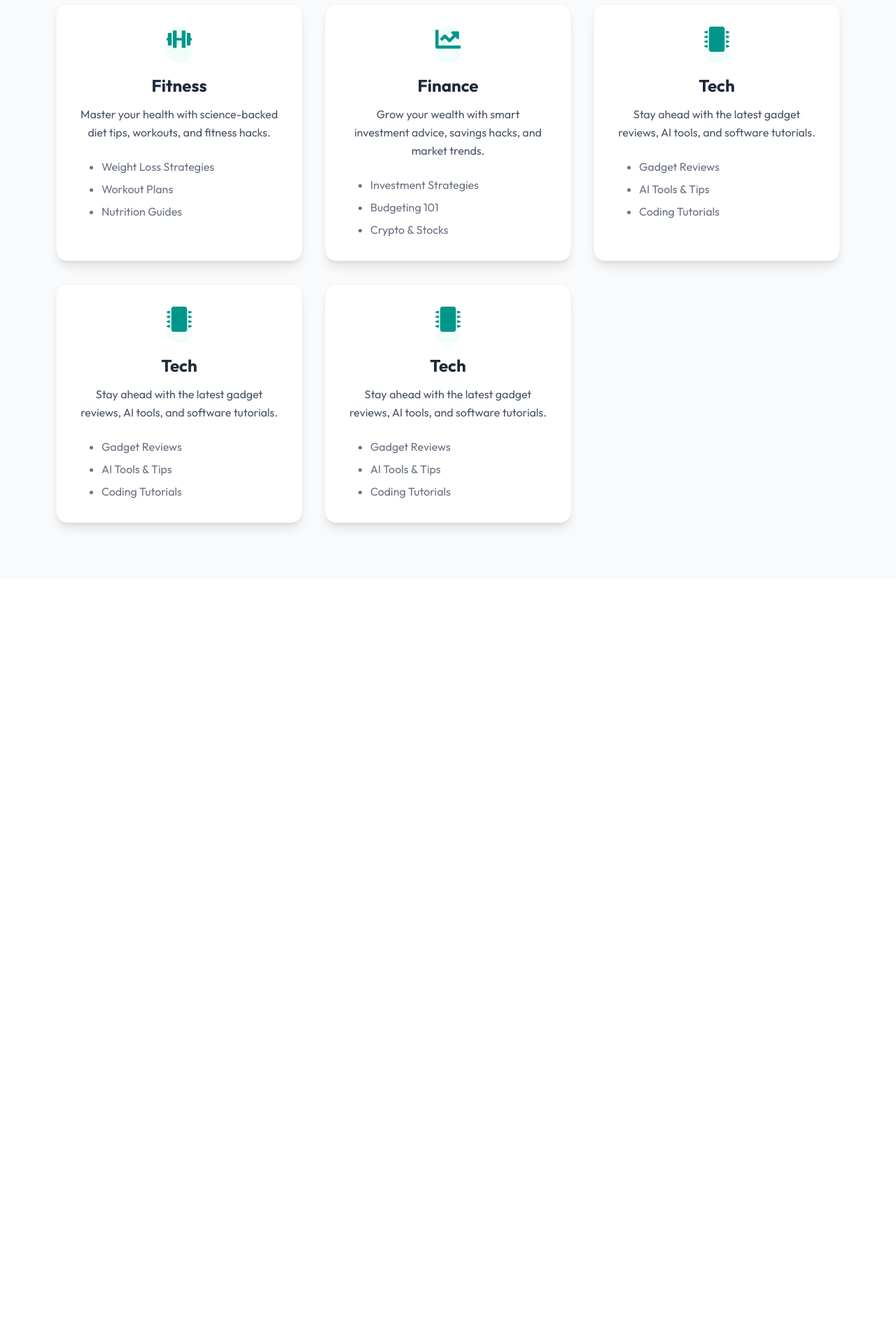
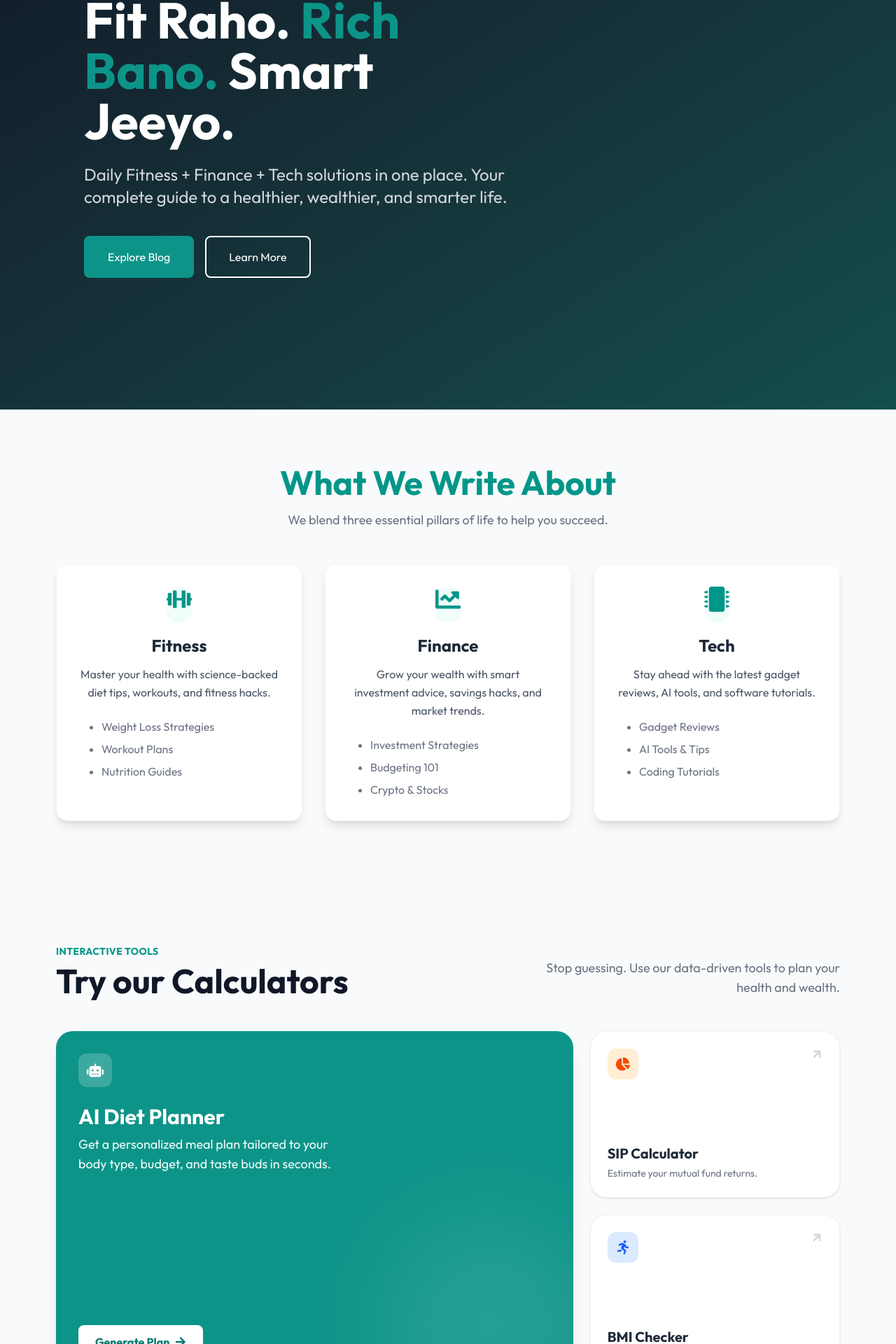
Before and after one commit to ArpanSankesh/FitFinTech, a React (Vite) app in the folder client/: page / in a window 1280 px wide. Shown: the part 215-2135 px from the top of the page at 70% size. Before the commit the page ends 1042 px from the top, so only its background shows below. Built offline with nearby package versions, Linux system fonts and the light colour scheme.

Commit message:
UI : Featured Tools Section

```diff
--- a/client/src/App.jsx
+++ b/client/src/App.jsx
@@ -8,8 +8,8 @@ const App = () => {
   return (
     <div>
       <NavBar />
-      {/* <Hero />
-      <About /> */}
+      <Hero />
+      <About />
       <FeaturedTools/>
     </div>
   )
--- a/client/src/components/FeaturedTools.jsx
+++ b/client/src/components/FeaturedTools.jsx
@@ -1,81 +1,79 @@
 import React from 'react'
-import { FaDumbbell, FaChartLine, FaMicrochip } from "react-icons/fa";
+import { FaCalculator, FaChartPie, FaRunning, FaRobot, FaArrowRight } from "react-icons/fa";
 
 const FeaturedTools = () => {
-  // Data array to make the code cleaner and easier to edit later
-    const cards = [
-      {
-        title: "Fitness",
-        icon: <FaDumbbell className="text-4xl text-teal-600 mb-4" />,
-        desc: "Master your health with science-backed diet tips, workouts, and fitness hacks.",
-        items: ["Weight Loss Strategies", "Workout Plans", "Nutrition Guides"]
-      },
-      {
-        title: "Finance",
-        icon: <FaChartLine className="text-4xl text-teal-600 mb-4" />,
-        desc: "Grow your wealth with smart investment advice, savings hacks, and market trends.",
-        items: ["Investment Strategies", "Budgeting 101", "Crypto & Stocks"]
-      },
-      {
-        title: "Tech",
-        icon: <FaMicrochip className="text-4xl text-teal-600 mb-4" />,
-        desc: "Stay ahead with the latest gadget reviews, AI tools, and software tutorials.",
-        items: ["Gadget Reviews", "AI Tools & Tips", "Coding Tutorials"]
-      },
-      {
-        title: "Tech",
-        icon: <FaMicrochip className="text-4xl text-teal-600 mb-4" />,
-        desc: "Stay ahead with the latest gadget reviews, AI tools, and software tutorials.",
-        items: ["Gadget Reviews", "AI Tools & Tips", "Coding Tutorials"]
-      },
-      {
-        title: "Tech",
-        icon: <FaMicrochip className="text-4xl text-teal-600 mb-4" />,
-        desc: "Stay ahead with the latest gadget reviews, AI tools, and software tutorials.",
-        items: ["Gadget Reviews", "AI Tools & Tips", "Coding Tutorials"]
-      },
-    ];
+  return (
+    <div className='md:py-24 bg-gray-50 px-5 md:px-20'>
 
-    return (
-      <div className='py-20 bg-gray-50 flex flex-col items-center justify-center px-5 md:px-20'>
-
-          {/* Section Header */}
-          <h1 className='text-teal-600 text-3xl md:text-5xl font-bold mb-4 text-center'>
-              Featured Tools & Calculators
+        {/* Section Header - Left Aligned for variety */}
+        <div className='max-w-7xl mx-auto mb-12 flex flex-col md:flex-row md:items-end justify-between gap-6'>
+            <div>
+                <h2 className='text-teal-600 font-bold tracking-wide uppercase text-sm mb-2'>
+                    Interactive Tools
+                </h2>
+                <h1 className='text-4xl md:text-5xl font-bold text-gray-900'>
+                    Try our Calculators
                 </h1>
-          <p className='text-gray-500 text-center max-w-2xl mb-12 text-lg'>
-              High-engagement tools trusted by thousands
+            </div>
+            <p className='text-gray-500 max-w-md text-lg md:text-right'>
+                Stop guessing. Use our data-driven tools to plan your health and wealth.
             </p>
-
-          {/* Cards Container */}
-          <div className='w-full grid grid-cols-1 md:grid-cols-3 gap-8 max-w-7xl'>
-
-              {/* Map through the cards data to generate HTML */}
-              {cards.map((card, index) => (
-                  <div key={index} className='bg-white rounded-2xl shadow-lg hover:shadow-2xl transition-all duration-300 hover:-translate-y-2 p-8 border border-gray-100 flex flex-col items-center text-center'>
-
-                      {/* Icon */}
-                      <div className='bg-teal-50  rounded-full mb-4'>
-                          {card.icon}
         </div>
 
-                      {/* Title */}
-                      <h3 className='text-2xl font-bold text-gray-800 mb-3'>{card.title}</h3>
+        {/* BENTO GRID LAYOUT */}
+        <div className='max-w-7xl mx-auto grid grid-cols-1 md:grid-cols-3 md:grid-rows-2 gap-6 h-auto md:h-[500px]'>
 
-                      {/* Description */}
-                      <p className='text-gray-600 mb-6 leading-relaxed'>
-                          {card.desc}
+            {/* CARD 1: Large Featured Tool (Takes up 2 columns) */}
+            <div className='md:col-span-2 md:row-span-2 bg-[#0D9488] rounded-3xl p-8 relative overflow-hidden group cursor-pointer shadow-xl transition-transform hover:scale-[1.01]'>
+                <div className='relative z-10 flex flex-col justify-between h-full'>
+                    <div>
+                        <div className='bg-white/20 w-12 h-12 flex items-center justify-center rounded-xl backdrop-blur-sm mb-6'>
+                            <FaRobot className='text-white text-2xl' />
+                        </div>
+                        <h3 className='text-3xl font-bold text-white mb-2'>AI Diet Planner</h3>
+                        <p className='text-teal-50 text-lg max-w-sm'>
+                            Get a personalized meal plan tailored to your body type, budget, and taste buds in seconds.
                         </p>
+                    </div>
+                    <button className='bg-white text-teal-700 font-bold py-3 px-6 rounded-lg w-max flex items-center gap-2 mt-8 group-hover:gap-4 transition-all'>
+                        Generate Plan <FaArrowRight />
+                    </button>
+                </div>
+                {/* Decorative Circle Background */}
+                <div className='absolute -right-10 -bottom-20 w-80 h-80 bg-white/10 rounded-full blur-3xl group-hover:bg-white/20 transition-all'></div>
+            </div>
 
-                      {/* List Items */}
-                      <ul className='text-gray-500 space-y-2 w-full text-left pl-8 list-disc'>
-                          {card.items.map((item, i) => (
-                              <li key={i}>{item}</li>
-                          ))}
-                      </ul>
+            <div className='bg-white p-6 rounded-3xl shadow-sm border border-gray-100 hover:shadow-md transition-all cursor-pointer group flex flex-col justify-between'>
+                <div className='flex justify-between items-start'>
+                    <div className='bg-orange-100 p-3 rounded-xl'>
+                        <FaChartPie className='text-orange-600 text-xl' />
                     </div>
-              ))}
+                    <FaArrowRight className='text-gray-300 group-hover:text-orange-600 transition-colors -rotate-45 group-hover:rotate-0' />
+                </div>
+                <div>
+                    <h4 className='text-xl font-bold text-gray-800 mt-4'>SIP Calculator</h4>
+                    <p className='text-sm text-gray-500 mt-1'>Estimate your mutual fund returns.</p>
+                </div>
+            </div>
 
+            <div className='bg-white p-6 rounded-3xl shadow-sm border border-gray-100 hover:shadow-md transition-all cursor-pointer group flex flex-col justify-between'>
+                <div className='flex justify-between items-start'>
+                    <div className='bg-blue-100 p-3 rounded-xl'>
+                        <FaRunning className='text-blue-600 text-xl' />
+                    </div>
+                    <FaArrowRight className='text-gray-300 group-hover:text-blue-600 transition-colors -rotate-45 group-hover:rotate-0' />
+                </div>
+                <div>
+                    <h4 className='text-xl font-bold text-gray-800 mt-4'>BMI Checker</h4>
+                    <p className='text-sm text-gray-500 mt-1'>Check your health stats instantly.</p>
+                </div>
+            </div>
+
+        </div>
+        <div className='flex justify-center mt-12'>
+            <button className='bg-transparent border-2 border-teal-600 text-teal-700 hover:bg-teal-600 hover:text-white transition-colors font-bold py-3 px-8 rounded-lg'>
+                Explore More Tools
+            </button>
         </div>
     </div>
   )
```
Lines whose indentation alone changed are shown as unchanged.
